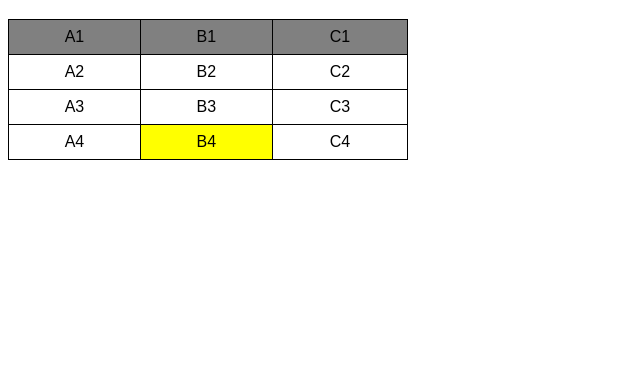
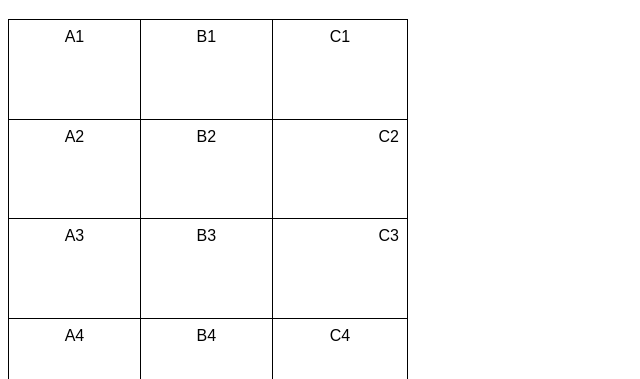
Before and after one commit to EdileyGomes/html-css, a plain HTML site: page exercicios/ex023/tabela001.html in a window 1280 px wide. Shown: the part 61-440 px from the top of the page, without its empty margins (0-640 px from the left). Drawn offline with Linux system fonts and the light colour scheme.

Commit message:
alinhando o conteúdo de tabelas

```diff
--- a/exercicios/ex023/tabela001.html
+++ b/exercicios/ex023/tabela001.html
@@ -11,23 +11,20 @@
 
         table {
             width: 400px;
+            height: 400px;
             border-collapse: collapse;
-            border-radius: 20px;
-        }
-
-        tr.linha {
-            background-color: grey;
             border-radius: 20px;
         }
 
         td {
             border: 1px solid black;
             padding: 8px;
-            text-align: center;
+            text-align: center; /* alinhamento horizontal */
+            vertical-align: top;
         }
 
-        td.dado {
-            background-color: yellow;
+        .numero {
+            text-align: right;
         }
     </style>
 </head>
@@ -42,7 +39,7 @@
 
             !-->
     <table>
-        <tr class="linha">
+        <tr >
             <td>A1</td>
             <td>B1</td>
             <td>C1</td>
@@ -50,16 +47,16 @@
         <tr>
             <td>A2</td>
             <td>B2</td>
-            <td>C2</td>
+            <td class="numero">C2</td>
         </tr>
         <tr>
             <td>A3</td>
             <td>B3</td>
-            <td>C3</td>
+            <td class="numero">C3</td>
         </tr>
         <tr>
             <td>A4</td>
-            <td class="dado">B4</td>
+            <td>B4</td>
             <td>C4</td>
         </tr>
     </table>
```
